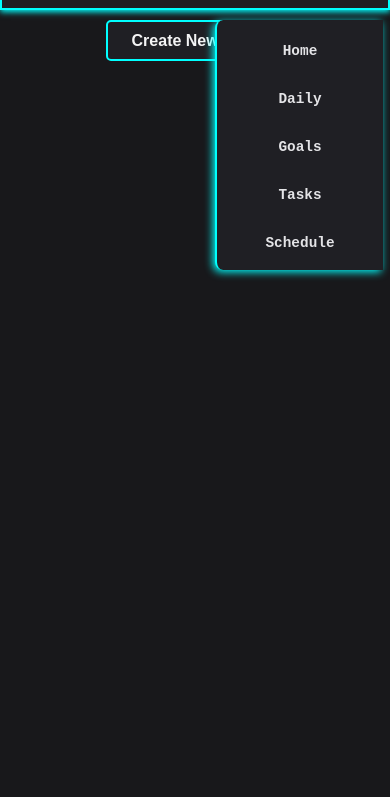
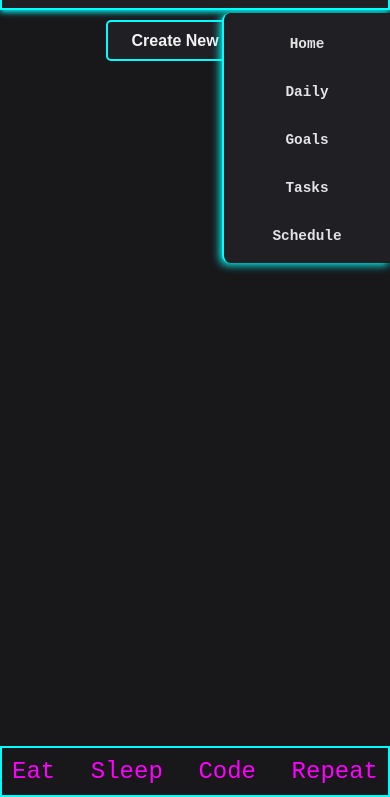
Before and after one commit to Av-Dev3/avdevplanner, a plain HTML site: page frontend/index.html in a window 390 px wide. Both pictures are taken after a click on the button "Toggle menu". Shown: the part 47-844 px from the top of the page. Drawn offline with Linux system fonts and the light colour scheme.

Commit message:
footer creation

```diff
--- a/frontend/index.html
+++ b/frontend/index.html
@@ -12,6 +12,7 @@
   <title>Document</title>
 </head>
 <body>
+  <div class="page-content">
 <header class="head">
   <div class="nav-container">
     <h1 class="logo">The Plan</h1>
@@ -52,9 +53,14 @@
 
   <button type="submit">Add Task</button>
 </form>
+  </div>
 
-
-
+  <footer class="footer">
+    <span>Eat</span>
+    <span>Sleep</span>
+    <span>Code</span>
+    <span>Repeat</span>
+  </footer>
   <script type="module" src="script.js"></script>
   <script src="nav.js"></script>
 </body>
--- a/frontend/style.css
+++ b/frontend/style.css
@@ -4,12 +4,17 @@
 }
 
 body {
+  display: flex;
+  flex-direction: column;
   background: #18181b;
   min-height: 100vh;
   margin: 0;
   font-family: system-ui, sans-serif;
 }
 
+.page-content {
+  flex: 1;
+}
 
 .head {
   display: flex;
@@ -411,6 +416,19 @@ h2 {
   transform: rotate(-45deg) translate(5px, -5px);
 }
 
+.footer {
+  display: flex;
+  justify-content: space-between;
+  padding: 10px;
+  border: 2px solid #00ffff;
+}
+
+.footer span {
+  color: #ff00ff;
+  font-size: 1.5rem;
+  font-family: monospace;
+}
+
 @media (max-width: 768px) {
  .nav-container {
   display: flex;
@@ -429,7 +447,7 @@ h2 {
 
   #main-nav {
     flex-direction: column;
-    position: absolute;
+    position: fixed;
     top: 60px;
     right: -250px; /* hidden off-screen */
     background-color: #1f1f24;
@@ -443,6 +461,10 @@ h2 {
   }
 
   #main-nav.show {
+    right: 0;
+  }
+
+  #main-nav.open {
     right: 0;
   }
 
```
